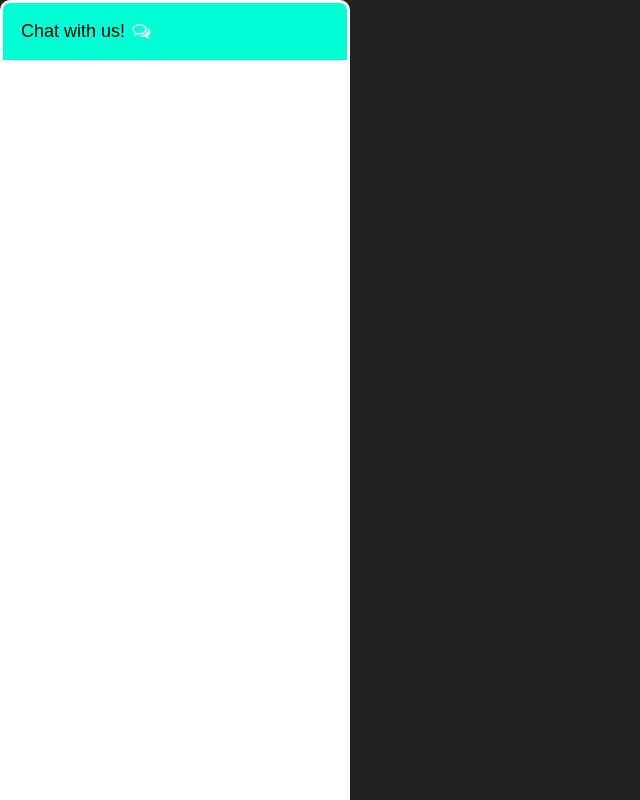
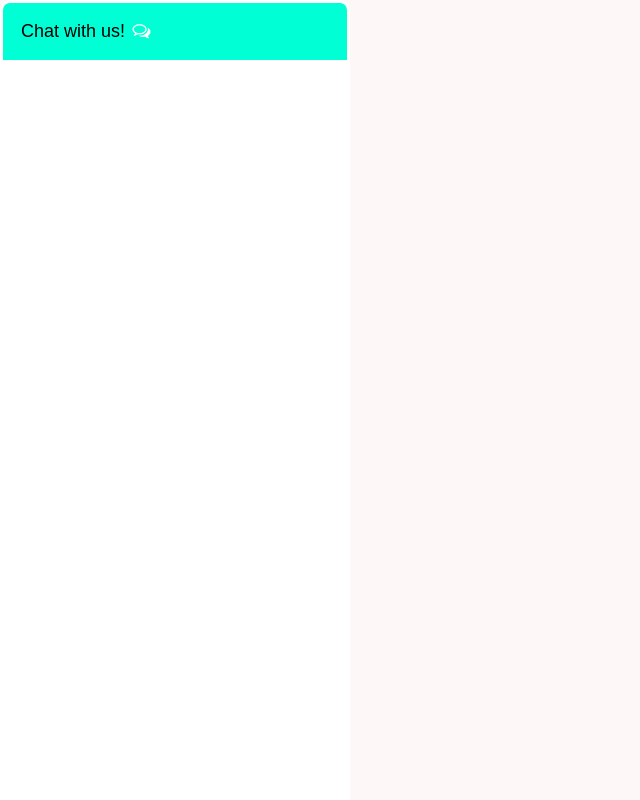
Before and after one commit to ArkaPrabhaChowdhury/CollegeChatbot, a plain HTML site: page index.html in a window 1280 px wide. Shown: the top 800 px of the page, without its empty margins (0-640 px from the left). Drawn offline with nearby package versions, Linux system fonts and the light colour scheme.

Commit message:
Update home.css

```diff
--- a/static/css/home.css
+++ b/static/css/home.css
@@ -6,5 +6,5 @@ html {
 
 body {
     margin: 0 auto;
-    background-color: #222;
+    background-color:rgb(253, 247, 247);
 }
```
